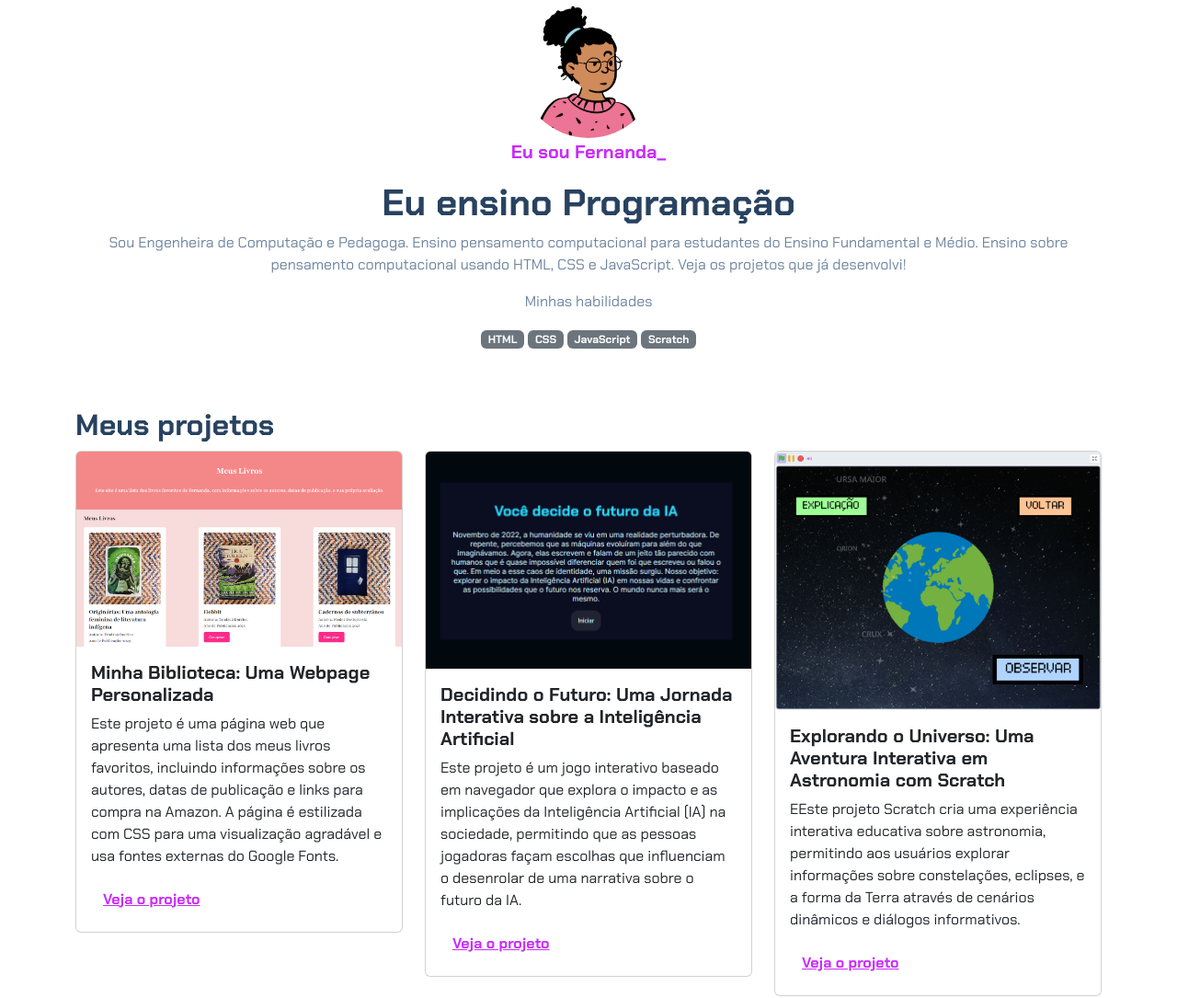
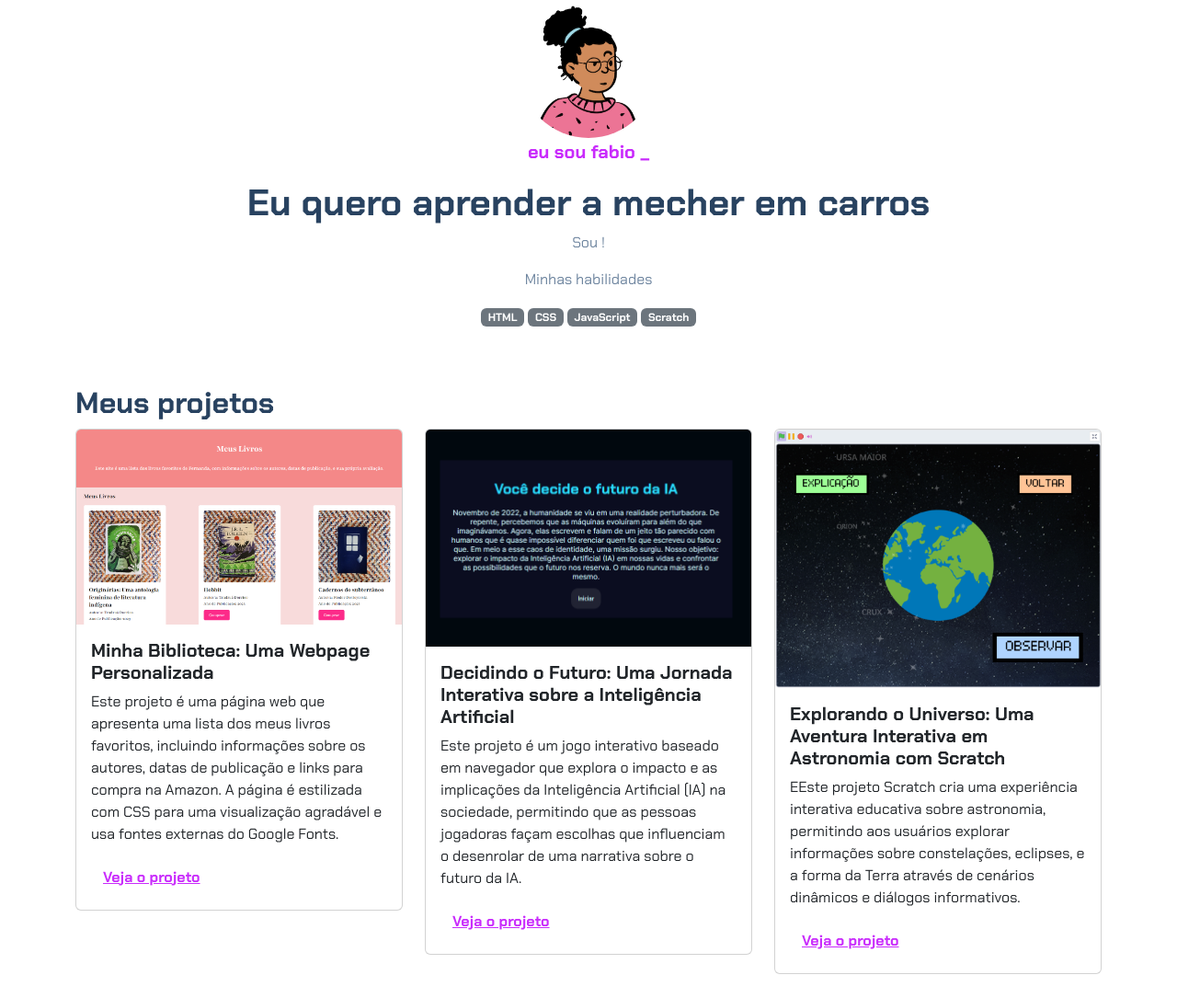
Before and after one commit to fabiohenriquenacimento/Projeto-Portifolio-2B-Fabio, a plain HTML site: page index.html in a window 1280 px wide. Shown: the top 1085 px of the page at 92% size. Drawn offline with nearby package versions, Linux system fonts and the light colour scheme.

Commit message:
Update index.html

```diff
--- a/index.html
+++ b/index.html
@@ -14,11 +14,10 @@
     <header class="container text-center">
         <img src="img/avatar-perfil.png" alt="avatar da Fernanda" class="rounded-circle" width="150" height="150"
             srcset="">
-        <p class="lead">Eu sou Fernanda_</p>
-        <h1>Eu ensino Programação</h1>
-        <p>Sou Engenheira de Computação e Pedagoga. Ensino pensamento computacional para estudantes do Ensino
-            Fundamental e Médio. Ensino sobre pensamento computacional usando HTML, CSS e JavaScript. Veja os projetos
-            que já desenvolvi!</p>
+        <p class="lead">eu sou fabio _</p>
+        <h1>Eu quero aprender a mecher em carros </h1>
+        <p>Sou
+            !</p>
         <p>Minhas habilidades</p>
         <div>
             <p class="badge bg-secondary">HTML</p>
```
